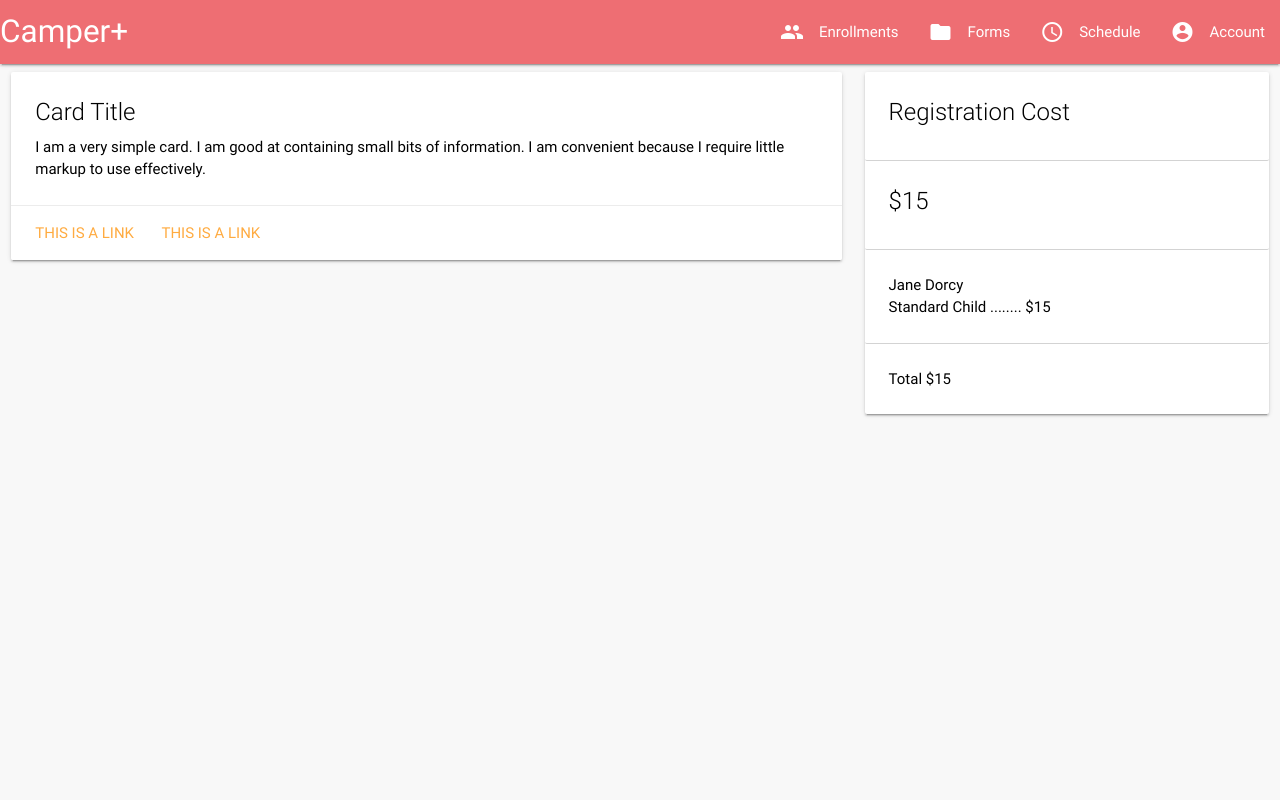
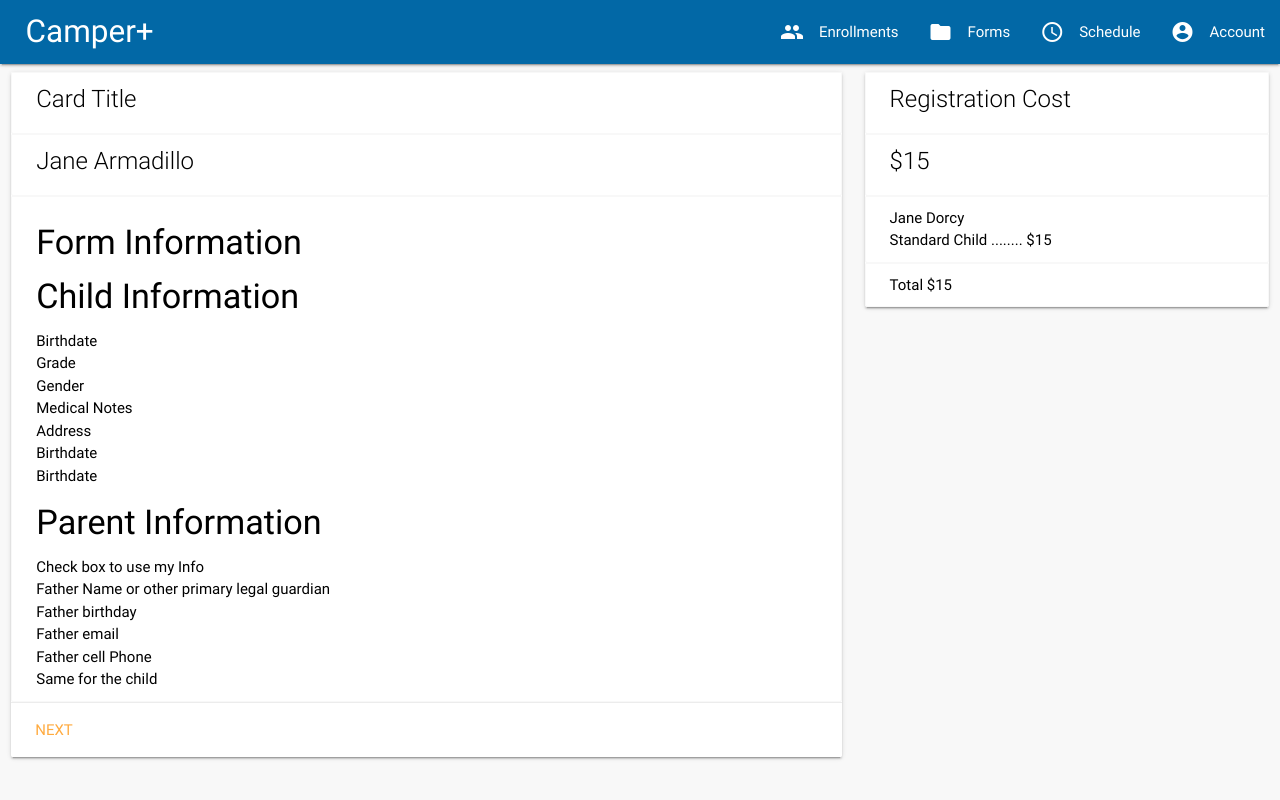
Before and after one commit to erickolbusz/Camper-Plus, a Flask app: template camperapp/templates/parent_register.html in a window 1280 px wide. Run offline with Flask 2, Linux system fonts and the light colour scheme; the template is opened without the code that fills it, so the values that code supplies are empty.

Commit message:
adds registration page

```diff
--- /dev/null
+++ b/camperapp/static/css/parent_register.css
@@ -0,0 +1,51 @@
+.brand-logo {
+    margin-left: 2%;
+}
+
+.nav-wrapper {
+    background-color: #0268A6;
+}
+
+.page-body {
+    margin-top: 50%;
+}
+
+body {
+    background-color: #f8f8f8;
+}
+
+nav {
+    height: 60px;
+    line-height: 60px;
+}
+
+nav i, nav [class^="mdi-"], nav [class*="mdi-"], nav i.material-icons {
+    height: 60px;
+    line-height: 60px;
+}
+
+nav .button-collapse i {
+    font-size: 30px;
+    height: 60px;
+    line-height: 60px;
+}
+
+nav .brand-logo {
+    font-size: 1.6rem;
+}
+
+nav a.dropdown-button, nav a.dropdown-button i{
+    font-size: 40px;
+    height: 60px;
+    line-height: 60px;
+    margin-right: 10px;
+}
+
+nav ul.dropdown-content li a{
+    color: #0268A6 !important; /* no need for !important :) */
+}
+
+.card-content {
+    padding: 10px 24px 10px 24px !important;
+    border: 1px solid #f8f8f8;
+}
--- a/camperapp/templates/parent_register.html
+++ b/camperapp/templates/parent_register.html
@@ -4,12 +4,13 @@
     <meta charset="UTF-8">
     <meta name="viewport" content="width=device-width, initial-scale=1.0">
     <link href="https://fonts.googleapis.com/icon?family=Material+Icons" rel="stylesheet">
+    <link rel="stylesheet" type="text/css" href="../static/css/parent_register.css">
     <link rel="stylesheet" type="text/css" href="../static/css/materialize.min.css">
 
         <title>Camper+</title>
 </head>
 
-<body style="background-color: rgb(248, 248, 248)">
+<body>
   <div class="navbar-fixed">
       <nav class="top-nav">
         <div class="nav-wrapper">
@@ -39,12 +40,37 @@
               <div class="card">
             <div class="card-content black-text">
               <span class="card-title">Card Title</span>
-              <p>I am a very simple card. I am good at containing small bits of information.
-              I am convenient because I require little markup to use effectively.</p>
             </div>
+
+            <div class="card-content black-text">
+              <span class="card-title">Jane Armadillo</span>
+            </div>
+
+              <div class="card-content black-text">
+              <h4>Form Information</h4>
+
+                  <h4> Child Information</h4>
+                  <p>Birthdate</p>
+                  <p>Grade</p>
+                  <p>Gender</p>
+                  <p>Medical Notes</p>
+                  <p>Address</p>
+                  <p>Birthdate</p>
+                  <p>Birthdate</p>
+
+                  <h4>Parent Information</h4>
+                  <p>Check box to use my Info</p>
+                  <p>Father Name or other primary legal guardian</p>
+                  <p>Father birthday</p>
+                  <p>Father email</p>
+                  <p>Father cell Phone</p>
+                  <p>Same for the child</p>
+
+
+            </div>
+
             <div class="card-action">
-              <a href="#">This is a link</a>
-              <a href="#">This is a link</a>
+              <a href="#">Next</a>
             </div>
           </div>
 
@@ -53,13 +79,13 @@
     <div class="col m4">
 
         <div class="card">
-            <div class="card-content black-text" style="border-bottom: 1px solid lightgrey">
+            <div class="card-content black-text">
                 <span class="card-title">Registration Cost</span>
             </div>
-            <div class="card-content black-text" style="border-bottom: 1px solid lightgrey">
+            <div class="card-content black-text" >
                 <span class="card-title">$15</span>
             </div>
-            <div class="card-content black-text" style="border-bottom: 1px solid lightgrey">
+            <div class="card-content black-text" >
                 <p>Jane Dorcy</p>
                 <p>Standard Child ........ $15</p>
             </div>
```
